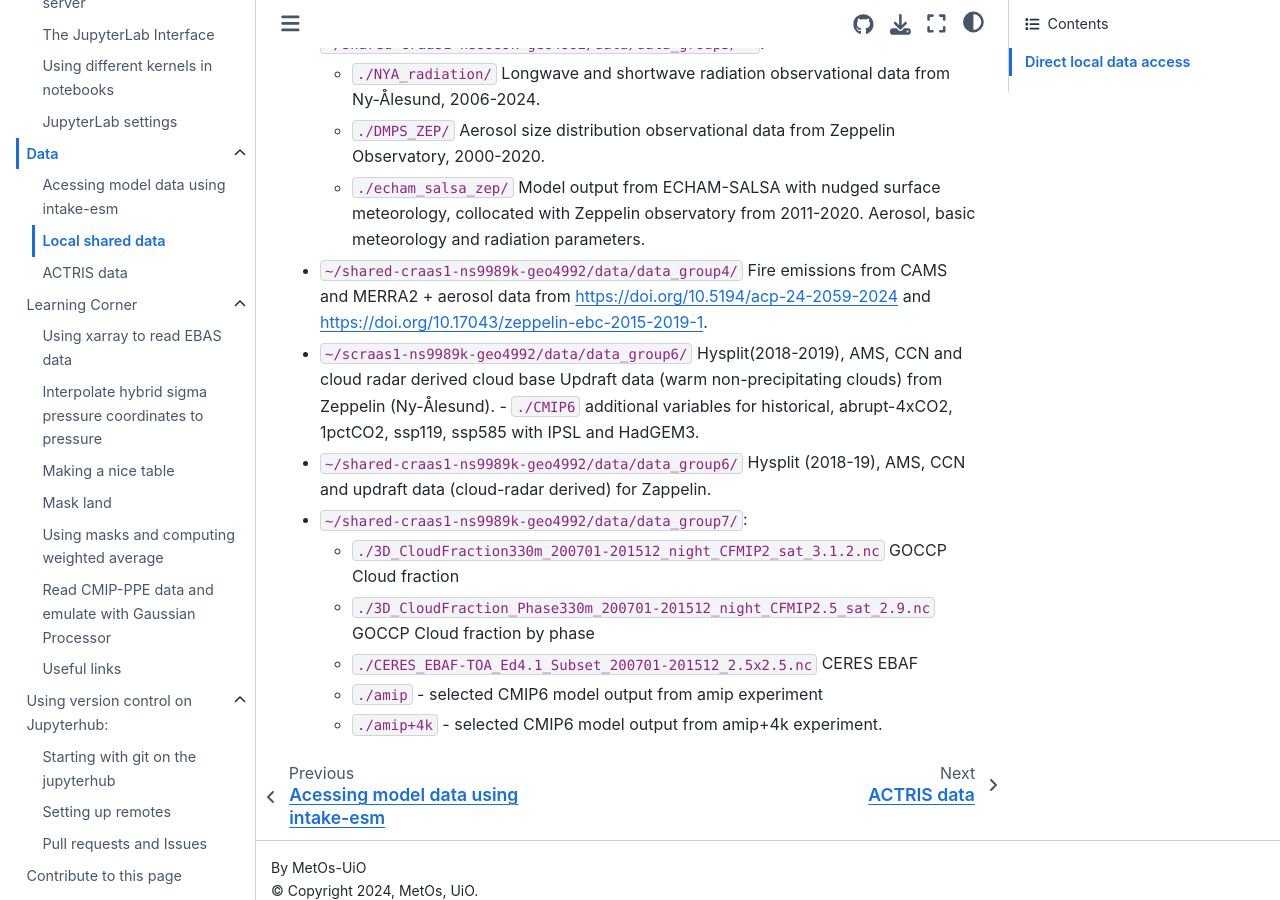
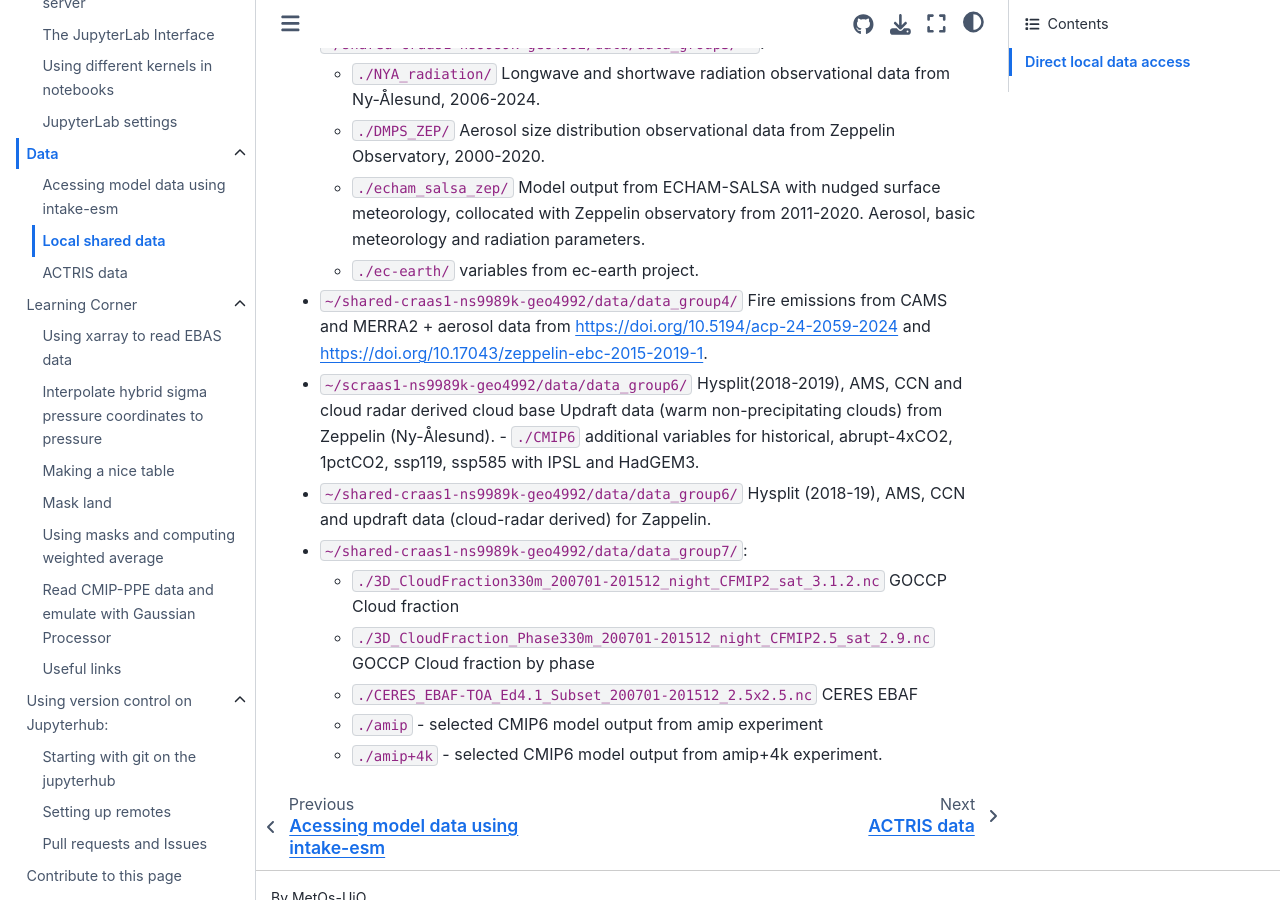
Before and after one commit to MetOs-UiO/eScience2024, a Sphinx documentation site: the page built from docs/data/local-data.rst, in a window 1280 px wide and 900 px high, scrolled down 919 px. Built offline with Sphinx 7.4.7 and the Sphinx Book theme 1.1.4, drawn with Linux system fonts in a browser that asks for light colours.

Commit message:
add group3 update

```diff
--- a/docs/data/local-data.rst
+++ b/docs/data/local-data.rst
@@ -41,6 +41,8 @@ Mounted data directories:
 
   - ``./echam_salsa_zep/`` Model output from ECHAM-SALSA with nudged surface meteorology, collocated with Zeppelin observatory from 2011-2020. Aerosol, basic meteorology and radiation parameters.
 
+  - ``./ec-earth/`` variables from ec-earth project.
+
 - ``~/shared-craas1-ns9989k-geo4992/data/data_group4/`` Fire emissions from CAMS and MERRA2 + aerosol data from `<https://doi.org/10.5194/acp-24-2059-2024>`_ and `<https://doi.org/10.17043/zeppelin-ebc-2015-2019-1>`_.
 
 - ``~/scraas1-ns9989k-geo4992/data/data_group6/`` Hysplit(2018-2019), AMS, CCN and cloud radar derived cloud base Updraft data (warm non-precipitating clouds) from Zeppelin (Ny-Ålesund).
```
